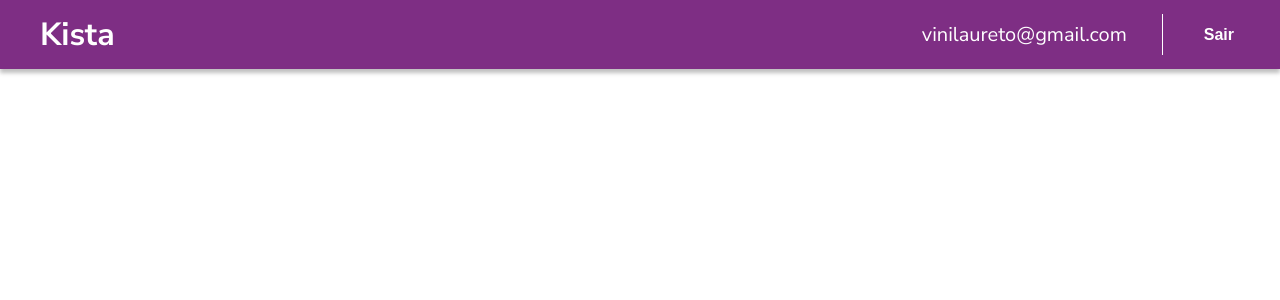
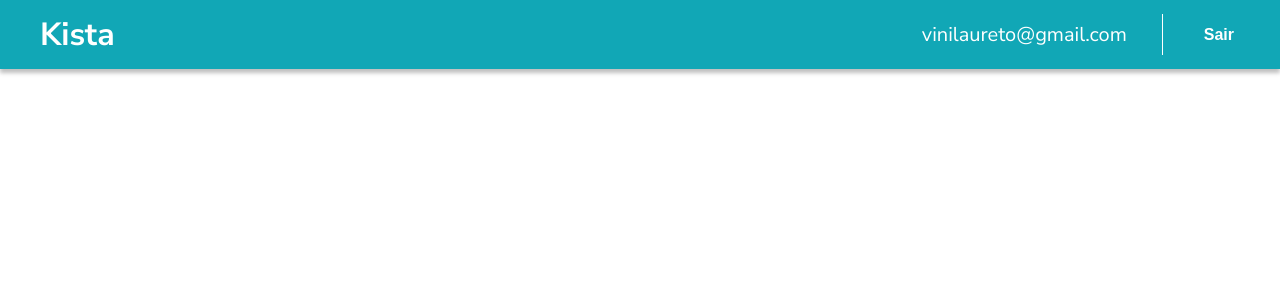
Before and after one commit to vinilaureto/achievements-frontend, a React (Create React App) app: page / in a window 1280 px wide. Shown: the top 300 px of the page. Built offline with nearby package versions, Linux system fonts and the light colour scheme.

Commit message:
change header color

```diff
--- a/src/components/Header/style.scss
+++ b/src/components/Header/style.scss
@@ -3,7 +3,7 @@
   justify-content: space-between;
   align-items: center;
   padding: 14px 40px;
-  background-color: #7e2e84;
+  background-color: #11A7B6;
   box-shadow: 0px 4px 4px rgba(0, 0, 0, 0.25);
 
   .title {
```
